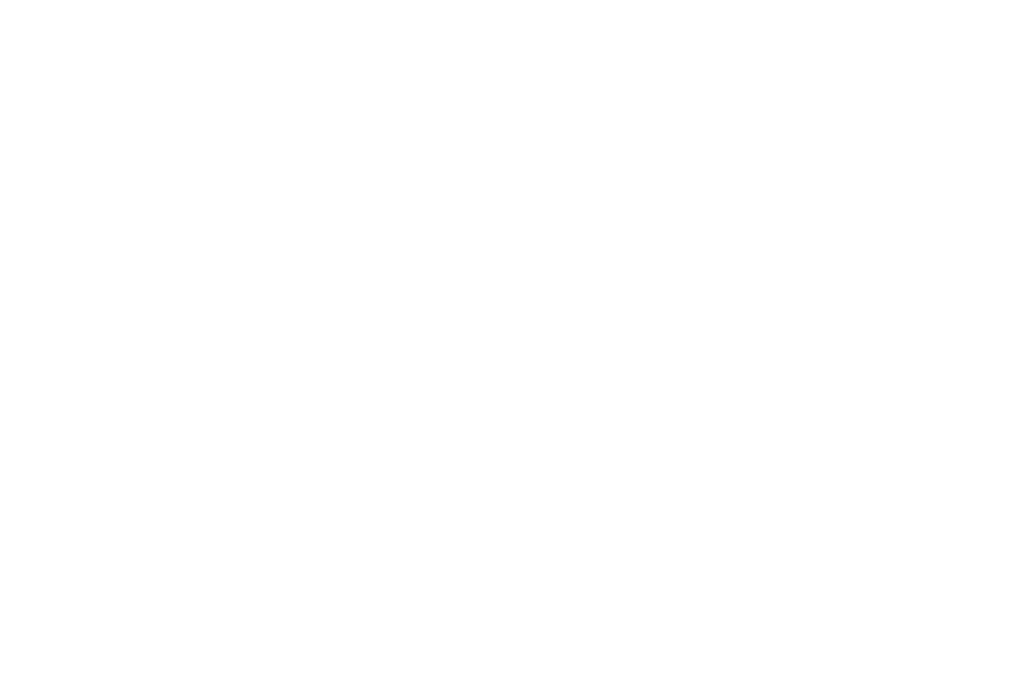
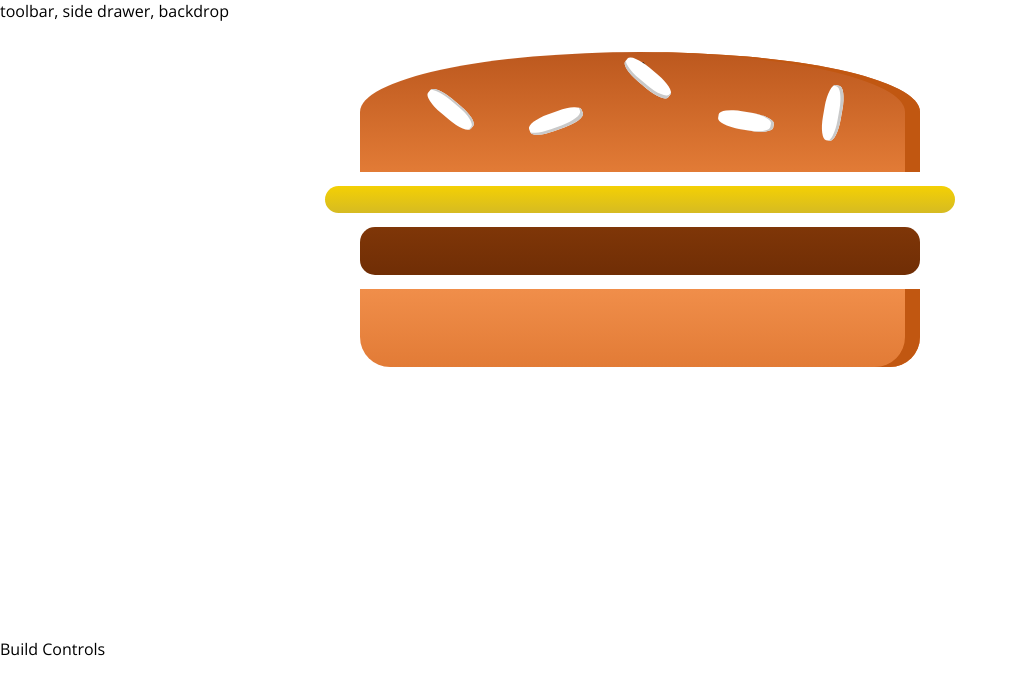
Before and after one commit to h-griffin/burger-builder-udemy, a React app: page / in a window 1280 px wide. Shown: the top 694 px of the page, without its empty margins (0-1018 px from the left). Built offline with nearby package versions, Linux system fonts and the light colour scheme.

Commit message:
ingredients display

```diff
--- a/package.json
+++ b/package.json
@@ -31,6 +31,7 @@
     "postcss-flexbugs-fixes": "3.2.0",
     "postcss-loader": "2.0.8",
     "promise": "8.0.1",
+    "prop-types": "^15.7.2",
     "raf": "3.4.0",
     "react": "^16.13.1",
     "react-dev-utils": "^5.0.2",
--- a/src/App.js
+++ b/src/App.js
@@ -1,12 +1,15 @@
 import React, { Component } from 'react';
 
-
+import Layout from './components/Layout/Layout'
+import BurgerBuilder from './containers/BurgerBuilder/BurgerBuilder'
 
 class App extends Component {
   render() {
     return (
         <div>
-
+            <Layout>
+                <BurgerBuilder />
+            </Layout>
         </div>
     );
   }
--- /dev/null
+++ b/src/components/Burger/Burger.css
@@ -0,0 +1,35 @@
+
+/* mobile */
+.Burger{
+    width: 100%;
+    margin: auto;
+    height: 250px;
+    overflow: scroll;
+    text-align: center;
+    font-weight: bold;
+    font-size: 1.2rem;
+}
+
+/* portrait */
+@media (min-width: 500px) and (min-height: 400px){
+    .Burger{
+        width: 350px;
+        height: 300px;
+    }
+}
+
+/* tablet */
+@media (min-width: 500px) and (min-height: 401px){
+    .Burger{
+        width: 450px;
+        height: 400px;
+    }
+}
+
+/* desktop */
+@media (min-width: 1000px) and (min-height: 700px){
+    .Burger{
+        width: 700px;
+        height: 600px;
+    }
+}
--- /dev/null
+++ b/src/components/Burger/Burger.js
@@ -0,0 +1,17 @@
+import React from 'react';
+
+import classes from './Burger.css';
+import BurgerIngredient from './BurgerIngredient/BurgerIngredient';
+
+const burger = (props) => {
+    return (
+        <div className={classes.Burger}>
+            <BurgerIngredient type ='bread-top'/>
+            <BurgerIngredient type ='cheese'/>
+            <BurgerIngredient type ='meat'/>
+            <BurgerIngredient type ='bread-bottom'/>
+        </div>
+    );
+}
+
+export default burger;
--- /dev/null
+++ b/src/components/Burger/BurgerIngredient/BurgerIngredient.css
@@ -0,0 +1,113 @@
+.BreadBottom {
+    height: 13%;
+    width: 80%;
+    background: linear-gradient(#F08E4A, #e27b36);
+    border-radius: 0 0 30px 30px;
+    box-shadow: inset -15px 0 #c15711;
+    margin: 2% auto;
+}
+
+.BreadTop {
+    height: 20%;
+    width: 80%;
+    background: linear-gradient(#bc581e, #e27b36);
+    border-radius: 50% 50% 0 0;
+    box-shadow: inset -15px 0 #c15711;
+    margin: 2% auto;
+    position: relative;
+}
+
+.Seeds1 {
+    width: 10%;
+    height: 15%;
+    position: absolute;
+    background-color: white;
+    left: 30%;
+    top: 50%;
+    border-radius: 40%;
+    transform: rotate(-20deg);
+    box-shadow: inset -2px -3px #c9c9c9;
+}
+
+.Seeds1:after {
+    content: "";
+    width: 100%;
+    height: 100%;
+    position: absolute;
+    background-color: white;
+    left: -170%;
+    top: -260%;
+    border-radius: 40%;
+    transform: rotate(60deg);
+    box-shadow: inset -1px 2px #c9c9c9;
+  }
+
+.Seeds1:before {
+    content: "";
+    width: 100%;
+    height: 100%;
+    position: absolute;
+    background-color: white;
+    left: 180%;
+    top: -50%;
+    border-radius: 40%;
+    transform: rotate(60deg);
+    box-shadow: inset -1px -3px #c9c9c9;
+  }
+
+  .Seeds2 {
+    width: 10%;
+    height: 15%;
+    position: absolute;
+    background-color: white;
+    left: 64%;
+    top: 50%;
+    border-radius: 40%;
+    transform: rotate(10deg);
+    box-shadow: inset -3px 0 #c9c9c9;
+  }
+
+  .Seeds2:before {
+    content: "";
+    width: 100%;
+    height: 100%;
+    position: absolute;
+    background-color: white;
+    left: 150%;
+    top: -130%;
+    border-radius: 40%;
+    transform: rotate(90deg);
+    box-shadow: inset 1px 3px #c9c9c9;
+  }
+
+
+.Meat {
+    width: 80%;
+    height: 8%;
+    background: linear-gradient(#7f3608, #702e05);
+    margin: 2% auto;
+    border-radius: 15px;
+}
+
+.Cheese {
+    width: 90%;
+    height: 4.5%;
+    margin: 2% auto;
+    background: linear-gradient(#f4d004, #d6bb22);
+    border-radius: 20px;
+}
+
+.Salad {
+    width: 85%;
+    height: 7%;
+    margin: 2% auto;
+    background: linear-gradient(#228c1d, #91ce50);
+    border-radius: 20px;
+}
+
+.Bacon {
+    width: 80%;
+    height: 3%;
+    background: linear-gradient(#bf3813, #c45e38);
+    margin: 2% auto;
+}
--- /dev/null
+++ b/src/components/Burger/BurgerIngredient/BurgerIngredient.js
@@ -0,0 +1,45 @@
+import React , { Component } from 'react';
+import PropTypes from 'prop-types';
+
+import classes from './BurgerIngredient.css';
+
+class BurgerIngredient extends Component{
+    render(){
+        let ingredient = null;
+
+        switch ( this.props.type ) {
+            case('bread-bottom'):
+                ingredient = <div className={classes.BreadBottom}></div>;
+                break;
+            case('bread-top'):
+                ingredient = (
+                    <div className={classes.BreadTop}>
+                        <div className={classes.Seeds1}></div>;
+                        <div className={classes.Seeds2}></div>;
+                    </div>
+                );
+                break;
+            case('meat'):
+                ingredient = <div className={classes.Meat}></div>;
+                break;
+            case('cheese'):
+                ingredient = <div className={classes.Cheese}></div>;
+                break;
+            case('salad'):
+                ingredient = <div className={classes.Salad}></div>;
+                break;
+            case('bacon'):
+                ingredient = <div className={classes.Bacon}></div>;
+                break;
+            default:
+                ingredient = null;
+        }
+        return ingredient;
+    }
+};
+
+BurgerIngredient.propTypes = {
+    type: PropTypes.string.isRequired
+}
+
+export default BurgerIngredient;
--- /dev/null
+++ b/src/components/Layout/Layout.css
@@ -0,0 +1,3 @@
+.Content{
+    margin-top: 16px;
+}
--- /dev/null
+++ b/src/components/Layout/Layout.js
@@ -0,0 +1,16 @@
+import React from 'react';
+
+import classes from './Layout.css'
+import Aux from '../../hoc/Aux';
+
+
+const layout = (props) => (
+    <Aux>
+        <div>toolbar, side drawer, backdrop</div>
+        <main className={classes.Content}>
+            {props.children}
+        </main>
+    </Aux>
+);
+
+export default layout;
--- /dev/null
+++ b/src/containers/BurgerBuilder/BurgerBuilder.js
@@ -0,0 +1,18 @@
+import React, { Component } from 'react';
+
+import Aux from '../../hoc/Aux'
+import Burger from '../../components/Burger/Burger';
+
+
+class BurgerBuilder extends Component{
+    render(){
+        return (
+            <Aux>
+                <Burger />
+                <div>Build Controls</div>
+            </Aux>
+        );
+    }
+}
+
+export default BurgerBuilder;
--- /dev/null
+++ b/src/hoc/Aux.js
@@ -0,0 +1,3 @@
+const aux = (props) => props.children
+
+export default aux
--- a/src/index.css
+++ b/src/index.css
@@ -1,5 +1,5 @@
 body {
   margin: 0;
   padding: 0;
-  font-family: sans-serif;
+  font-family: "Open Sans", sans-serif;
 }
```
Also changed, not shown: src/App.css (+0 -25 lines), 1 other file (tests, documents, lock files or other folders).
